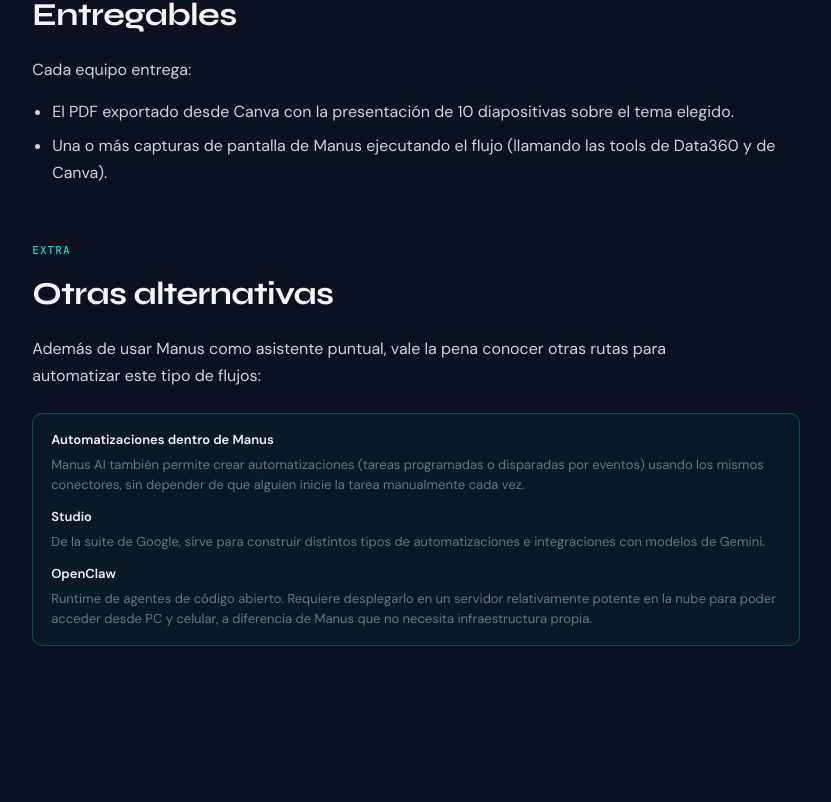
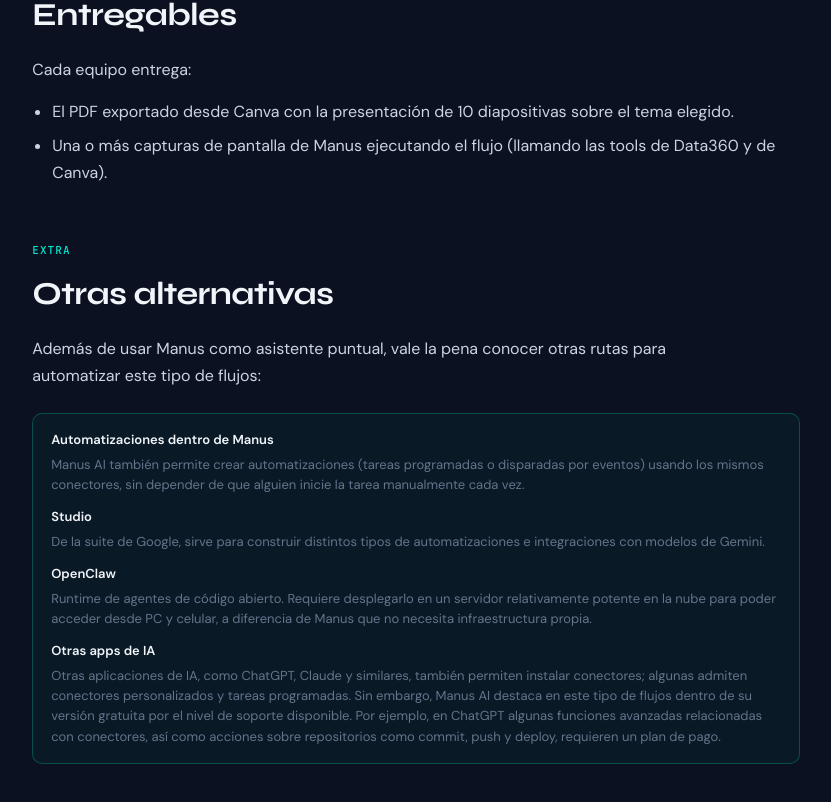
Before and after one commit to its-camilo/capacitacion-ia-generativa, a React (Vite) app: page /practica-agentes in a window 1280 px wide. Shown: the part 2966-3768 px from the top of the page, without its empty margins (19-850 px from the left). Before the commit the page ends 3676 px from the top, so only its background shows below. Built offline with nearby package versions, Linux system fonts and the light colour scheme.

Commit message:
docs: agregar alternativas de apps de IA en sesión 4

```diff
--- a/src/data/practicaAgentesContent.js
+++ b/src/data/practicaAgentesContent.js
@@ -80,4 +80,9 @@
     description:
       'Runtime de agentes de código abierto. Requiere desplegarlo en un servidor relativamente potente en la nube para poder acceder desde PC y celular, a diferencia de Manus que no necesita infraestructura propia.',
   },
+  {
+    title: 'Otras apps de IA',
+    description:
+      'Otras aplicaciones de IA, como ChatGPT, Claude y similares, también permiten instalar conectores; algunas admiten conectores personalizados y tareas programadas. Sin embargo, Manus AI destaca en este tipo de flujos dentro de su versión gratuita por el nivel de soporte disponible. Por ejemplo, en ChatGPT algunas funciones avanzadas relacionadas con conectores, así como acciones sobre repositorios como commit, push y deploy, requieren un plan de pago.',
+  },
 ]
```
